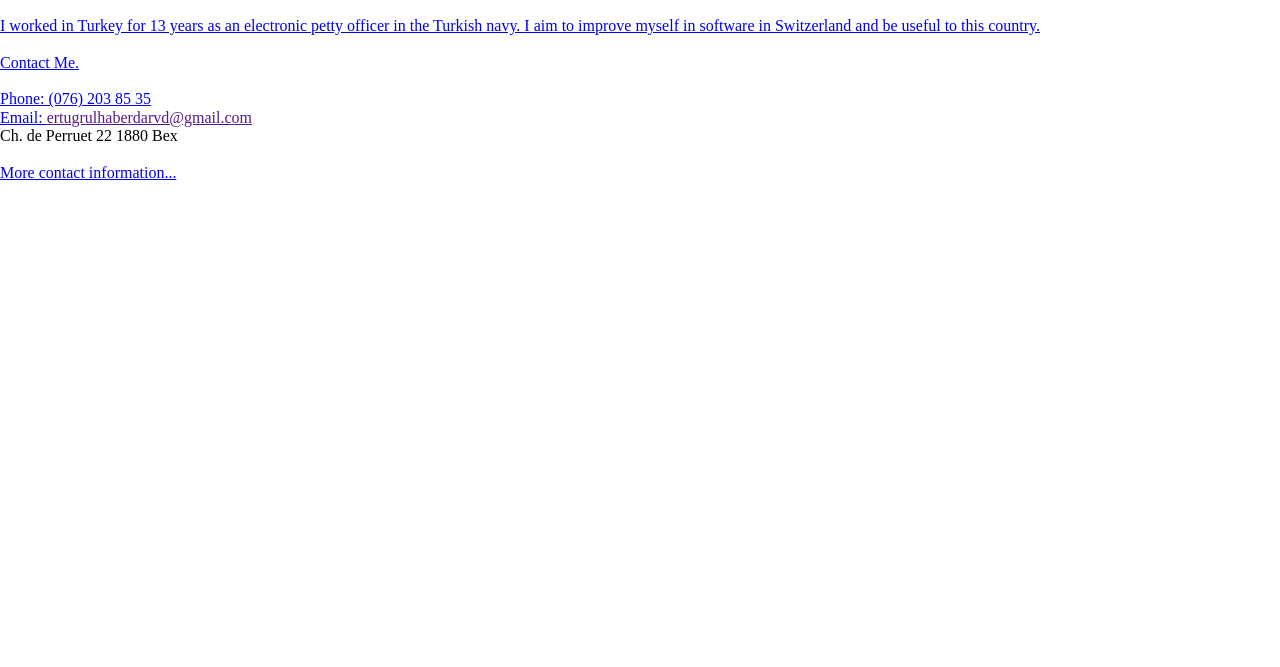
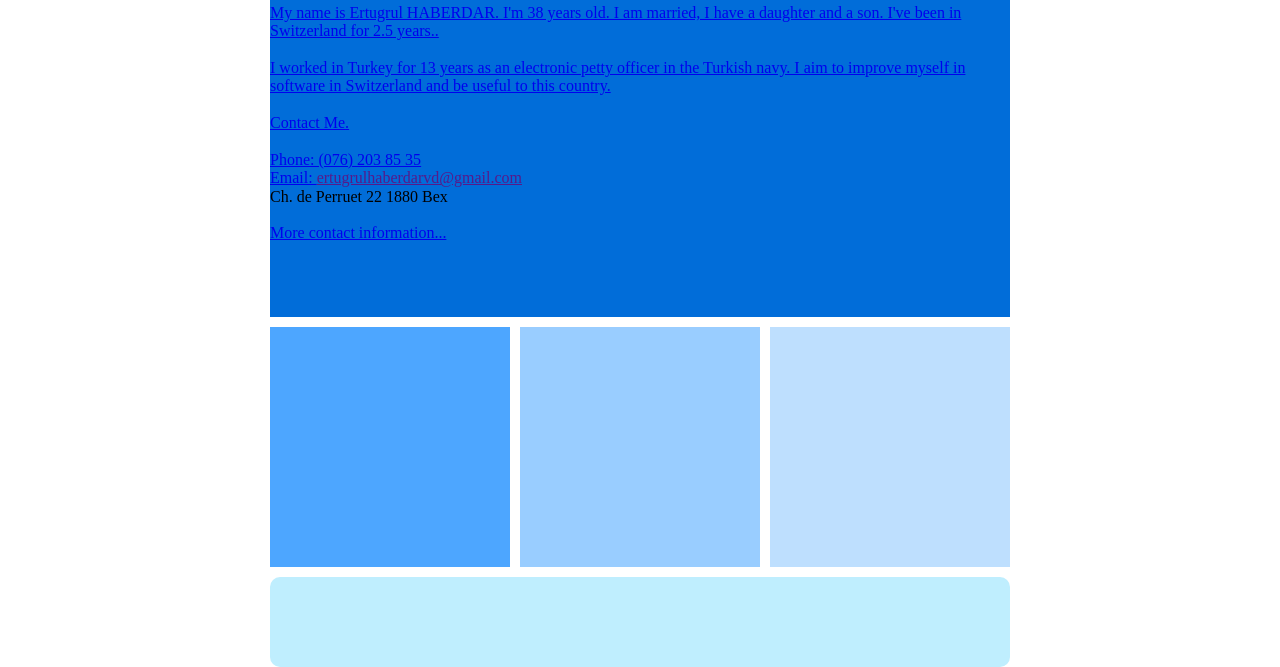
Before and after one commit to ehaberdar/-firstpage1, a website: page index.html in a window 1280 px wide. Shown: the part 230-897 px from the top of the page. Before the commit the page ends 800 px from the top, so only its background shows below. Drawn offline with nearby package versions, Linux system fonts and the light colour scheme.

Commit message:
Update index.html

```diff
--- a/index.html
+++ b/index.html
@@ -3,7 +3,7 @@
 <head><link rel="stylesheet" href="https://cdnjs.cloudflare.com/ajax/libs/normalize/8.0.1/normalize.css">
 <meta charset="utf-8">
 <title>Başlıksız Belge</title>
-	<link rel="stylesheet" href="stil2.css" />
+	<link rel="stylesheet" href="styles.css" />
 </head>
 
 <body>
```
